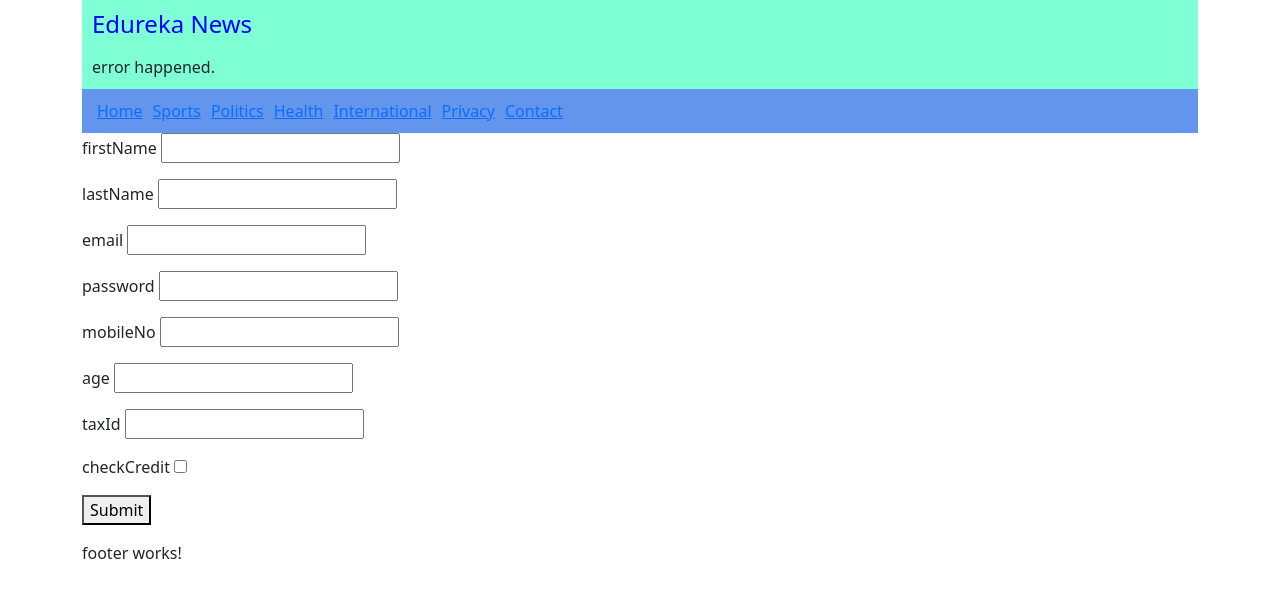
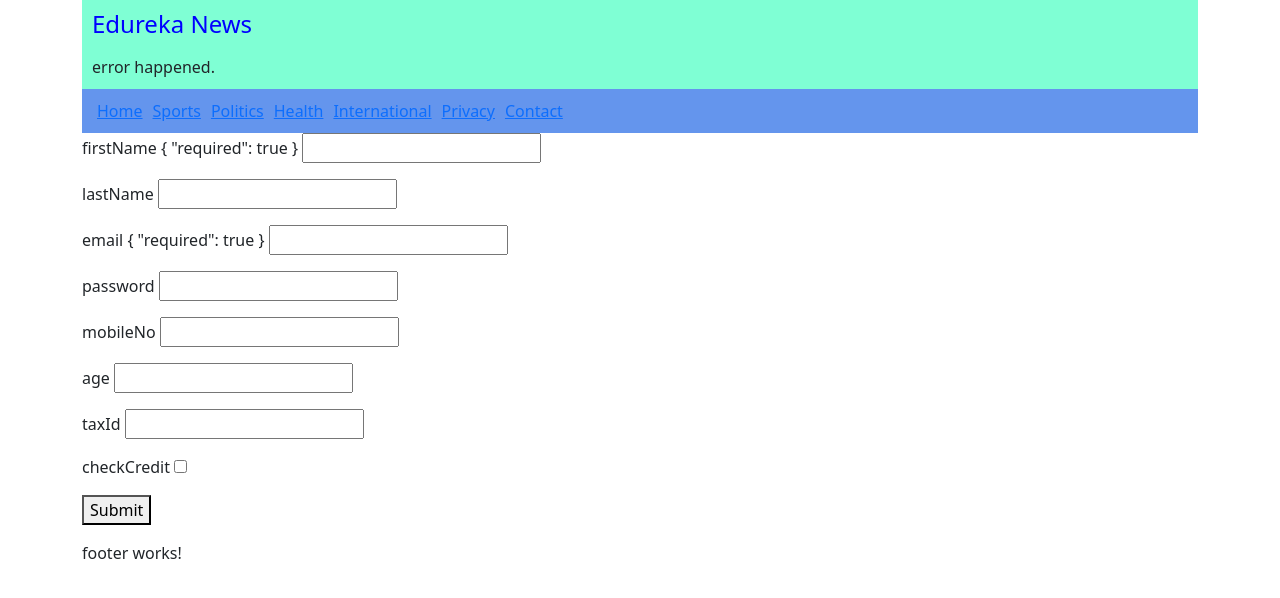
Before and after one commit to frontenddevtrainer/angular-june25, an Angular app: page /apply-loan in a window 1280 px wide. Shown: the top 598 px of the page. Built offline with nearby package versions, Linux system fonts and the light colour scheme.

Commit message:
Pattern validation.

```diff
--- a/src/app/components/apply-loan/apply-loan.component.html
+++ b/src/app/components/apply-loan/apply-loan.component.html
@@ -3,7 +3,8 @@
         <p>
             <label>
                 firstName
-                <input [ngClass]="{ error : firstName.errors && firstName.touched }" type="text" required [(ngModel)]="form.firstName" name="firstName" #firstName="ngModel" />
+                {{firstName.errors | json}}
+                <input [ngClass]="{ error : firstName.errors && firstName.touched }" type="text" required [pattern]="alphabetRegex" [(ngModel)]="form.firstName" name="firstName" #firstName="ngModel" />
                 <span class="error" *ngIf="firstName.errors && firstName.touched">
                     <span *ngIf="firstName.errors['required']">This is required</span>
                 </span>
@@ -13,7 +14,7 @@
         <p>
             <label>
                 lastName
-                <input type="text" [ngClass]="{ error : lastName.errors && lastName.touched }"  required [(ngModel)]="form.lastName" name="lastName" #lastName="ngModel" />
+                <input type="text" [ngClass]="{ error : lastName.errors && lastName.touched }"  required [pattern]="alphabetRegex" [(ngModel)]="form.lastName" name="lastName" #lastName="ngModel" />
                 <span class="error" *ngIf="lastName.errors && lastName.touched">
                     <span *ngIf="lastName.errors['required']">This is required</span>
                 </span>
@@ -23,9 +24,11 @@
         <p>
             <label>
                 email
-                <input type="email" [ngClass]="{ error : email.errors && email.touched }"  required email [(ngModel)]="form.email" name="email" #email="ngModel" />
+                {{ email.errors | json }}
+                <input type="email" [ngClass]="{ error : email.errors && email.touched }"  required [pattern]="emailRegex" [(ngModel)]="form.email" name="email" #email="ngModel" />
                 <span class="error" *ngIf="email.errors && email.touched">
                     <span *ngIf="email.errors['required']">This is required</span>
+                    <span *ngIf="email.errors['pattern']">Email format is not correct.</span>
                 </span>
             </label>
         </p>
--- a/src/app/components/apply-loan/apply-loan.component.ts
+++ b/src/app/components/apply-loan/apply-loan.component.ts
@@ -7,6 +7,9 @@ import { Form } from '@angular/forms';
   styleUrls: ['./apply-loan.component.css']
 })
 export class ApplyLoanFormComponent implements OnInit {
+
+  emailRegex = /(?:[a-z0-9!#$%&'*+/=?^_`{|}~-]+(?:\.[a-z0-9!#$%&'*+/=?^_`{|}~-]+)*|"(?:[\x01-\x08\x0b\x0c\x0e-\x1f\x21\x23-\x5b\x5d-\x7f]|\\[\x01-\x09\x0b\x0c\x0e-\x7f])*")@(?:(?:[a-z0-9](?:[a-z0-9-]*[a-z0-9])?\.)+[a-z0-9](?:[a-z0-9-]*[a-z0-9])?|\[(?:(?:25[0-5]|2[0-4][0-9]|[01]?[0-9][0-9]?)\.){3}(?:25[0-5]|2[0-4][0-9]|[01]?[0-9][0-9]?|[a-z0-9-]*[a-z0-9]:(?:[\x01-\x08\x0b\x0c\x0e-\x1f\x21-\x5a\x53-\x7f]|\\[\x01-\x09\x0b\x0c\x0e-\x7f])+)\])/
+  alphabetRegex = /[a-zA-Z]/;
 
   form: any = {}
 
```
